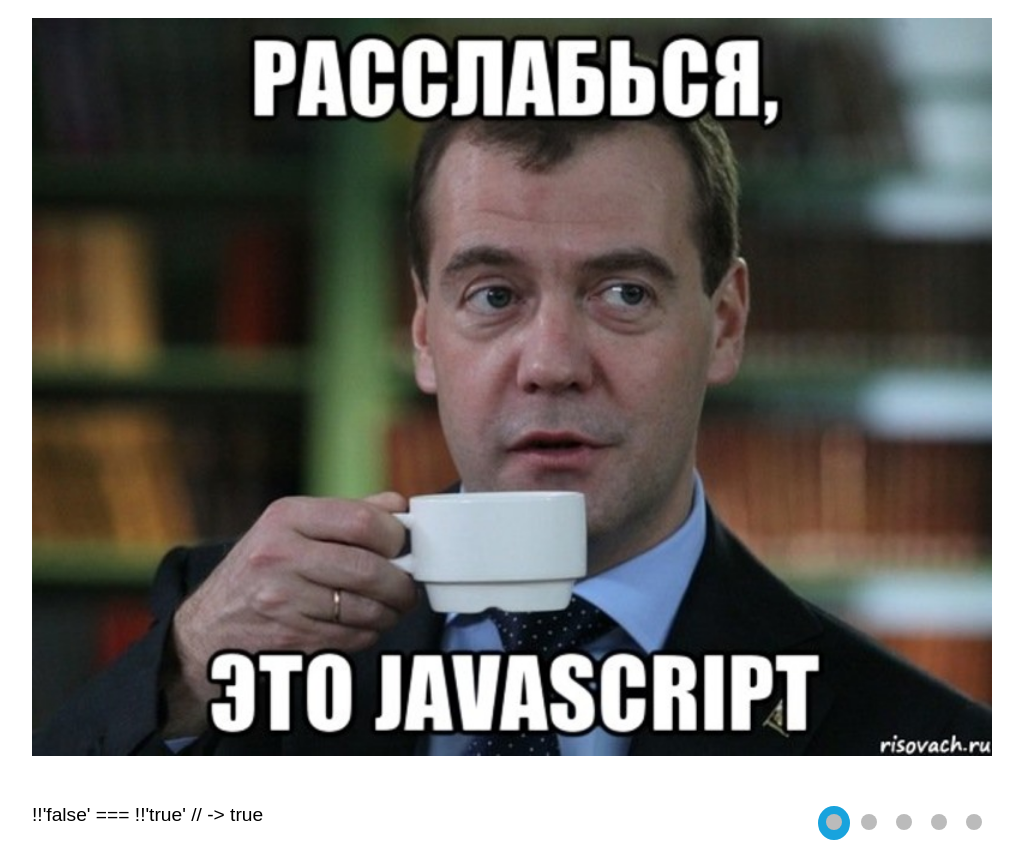
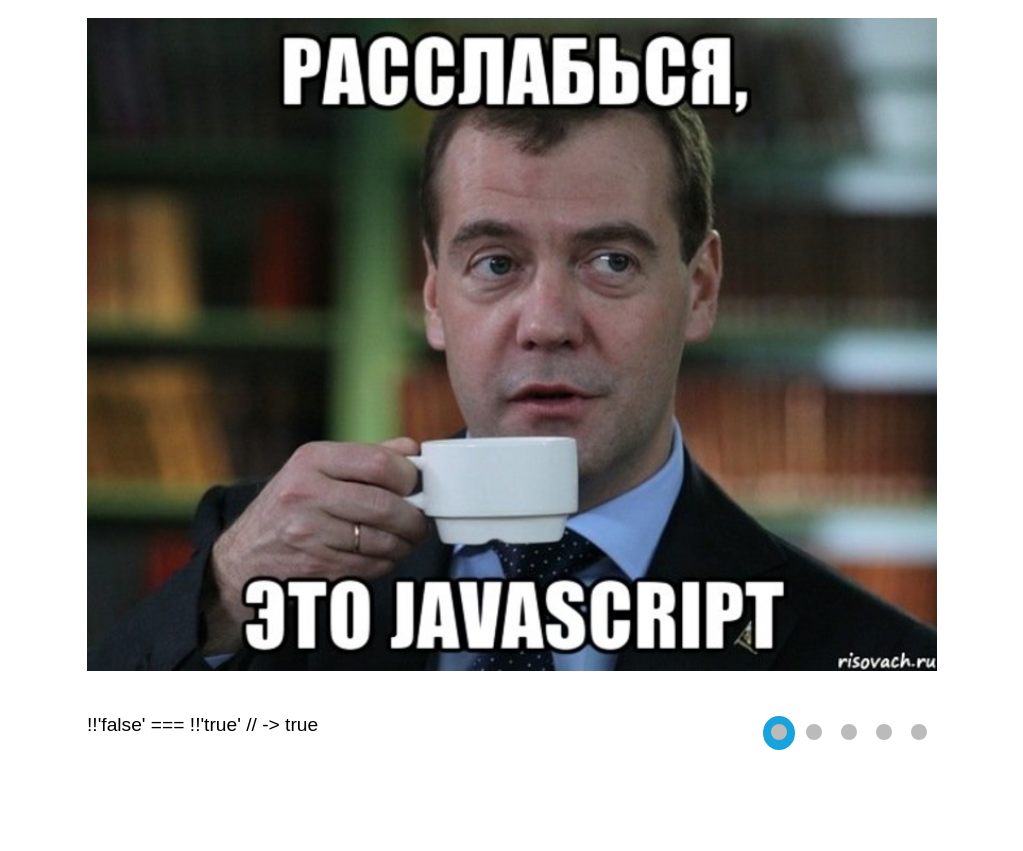
Before and after one commit to alagun/cssMemSlider, a plain HTML site: page cssMemSlider/index.html in a window 1280 px wide. Shown: the whole page, without its empty margins (128-1151 px from the left). After the commit the page ends 800 px from the top, so only its background shows below. Drawn offline with Linux system fonts and the light colour scheme.

Commit message:
fix: reduced the size of the meme

```diff
--- a/cssMemSlider/assets/css/style.css
+++ b/cssMemSlider/assets/css/style.css
@@ -39,7 +39,7 @@ article img {
 
 #desktop:checked~#slider {
 	/*размер всего слайдера*/
-	max-width: 960px;
+	max-width: 850px;
 	/*максимальнная длинна*/
 }
 
@@ -133,6 +133,17 @@ a {
 	border-radius: 100%;
 }
 
+/* #switch1:checked~.nav .active .pointer span:nth-child(1),
+#switch2:checked~.nav .active .pointer span:nth-child(2),
+#switch3:checked~.nav .active .pointer span:nth-child(3),
+#switch4:checked~.nav .active .pointer span:nth-child(4),
+#switch5:checked~.nav .active .pointer span:nth-child(5) {
+	background: #18a3dd;
+	border-color: #18a3dd !important;
+	border-radius: 100%;
+} */
+
+
 #slides .image {
 	/*анимация пролистывания изображений*/
 	transition: all 800ms cubic-bezier(0.770, 0.000, 0.175, 1.000);
--- a/cssMemSlider/index.html
+++ b/cssMemSlider/index.html
@@ -43,7 +43,7 @@
             <label for="switch4"></label>
             <label for="switch5"></label>
           </div>
-          <div id="active">
+          <div id="active" class="active">
             <label for="switch1" class="pointer"><span></span></label>
             <label for="switch2" class="pointer"><span></span></label>
             <label for="switch3" class="pointer"><span></span></label>
```
